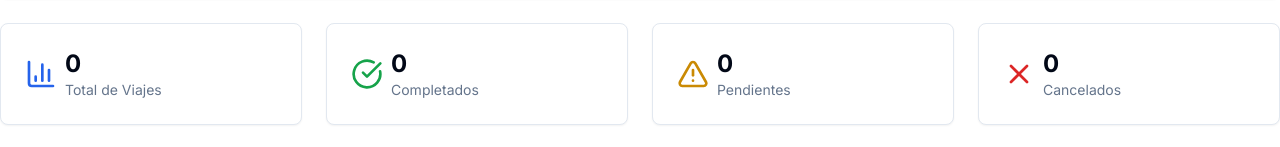
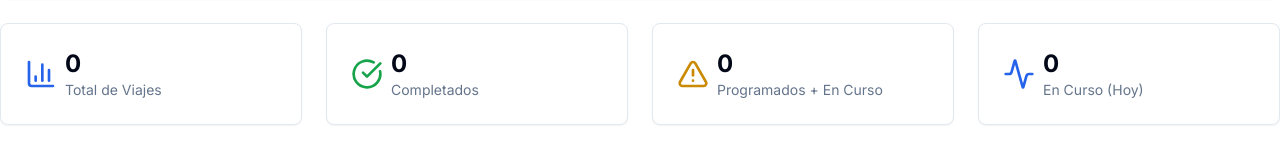
Before and after one commit to d4chigo/R-M-P, a Next.js app in the folder client/: page /viajes in a window 1280 px wide. Both pictures are taken after a click on the button "Estadísticas". Shown: the part 239-386 px from the top of the page. Built offline with nearby package versions, Linux system fonts and the light colour scheme; no server answers.

Commit message:
fix(viajes): corregir estadísticas para usar cálculo basado en fechas Lima en lugar de campo estado inexistente

```diff
--- a/client/app/viajes/page.tsx
+++ b/client/app/viajes/page.tsx
@@ -57,8 +57,15 @@ import { Input } from "@/components/ui/input";
 import { useToast } from "@/hooks/use-toast";
 
 export default function ViajesPage() {
-  const { viajes, createViaje, updateViaje, deleteViaje, isLoading, error } =
-    useViajes();
+  const {
+    viajes,
+    createViaje,
+    updateViaje,
+    deleteViaje,
+    getEstadisticasViajes,
+    isLoading,
+    error,
+  } = useViajes();
   const { fetchVehiculos } = useVehiculos();
   const { fetchRepartidores } = useRepartidores();
   const { toast } = useToast();
@@ -230,6 +237,9 @@ export default function ViajesPage() {
     setPagina(1);
   };
 
+  // Obtener estadísticas calculadas correctamente
+  const estadisticas = getEstadisticasViajes();
+
   return (
     <div className="container mx-auto py-6 space-y-6">
       {/* Header */}
@@ -352,7 +362,7 @@ export default function ViajesPage() {
                 <CheckCircle className="h-8 w-8 text-green-600" />
                 <div>
                   <p className="text-2xl font-bold">
-                    {viajes.filter((v) => v.estado === "completado").length}
+                    {estadisticas.completados}
                   </p>
                   <p className="text-sm text-muted-foreground">Completados</p>
                 </div>
@@ -366,9 +376,9 @@ export default function ViajesPage() {
                 <AlertTriangle className="h-8 w-8 text-yellow-600" />
                 <div>
                   <p className="text-2xl font-bold">
-                    {viajes.filter((v) => v.estado === "pendiente").length}
+                    {estadisticas.programados + estadisticas.enCurso}
                   </p>
-                  <p className="text-sm text-muted-foreground">Pendientes</p>
+                  <p className="text-sm text-muted-foreground">Programados + En Curso</p>
                 </div>
               </div>
             </CardContent>
@@ -377,12 +387,12 @@ export default function ViajesPage() {
           <Card>
             <CardContent className="pt-6">
               <div className="flex items-center space-x-2">
-                <X className="h-8 w-8 text-red-600" />
+                <Activity className="h-8 w-8 text-blue-600" />
                 <div>
                   <p className="text-2xl font-bold">
-                    {viajes.filter((v) => v.estado === "cancelado").length}
+                    {estadisticas.enCurso}
                   </p>
-                  <p className="text-sm text-muted-foreground">Cancelados</p>
+                  <p className="text-sm text-muted-foreground">En Curso (Hoy)</p>
                 </div>
               </div>
             </CardContent>
```
